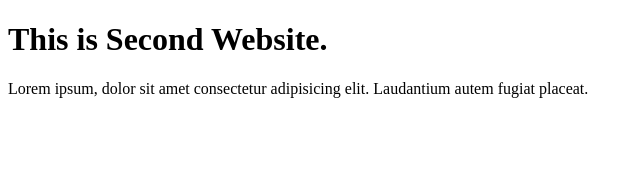
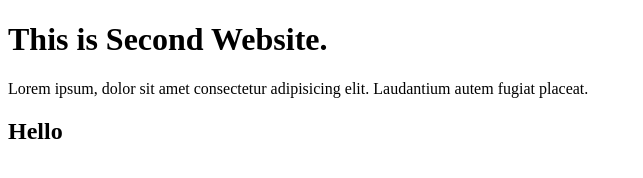
Before and after one commit to hasanfrombd/second-website, a plain HTML site: page index.html in a window 1280 px wide. Shown: the whole page, without its empty margins (0-643 px from the left). Drawn offline with Linux system fonts and the light colour scheme.

Commit message:
Update index.html

```diff
--- a/index.html
+++ b/index.html
@@ -8,5 +8,10 @@
 <body>
     <h1>This is Second Website.</h1>
     <p>Lorem ipsum, dolor sit amet consectetur adipisicing elit. Laudantium autem fugiat placeat.</p>
+    <section>
+        <div>
+            <h2>Hello</h2>
+        </div>
+    </section>
 </body>
 </html>
```
